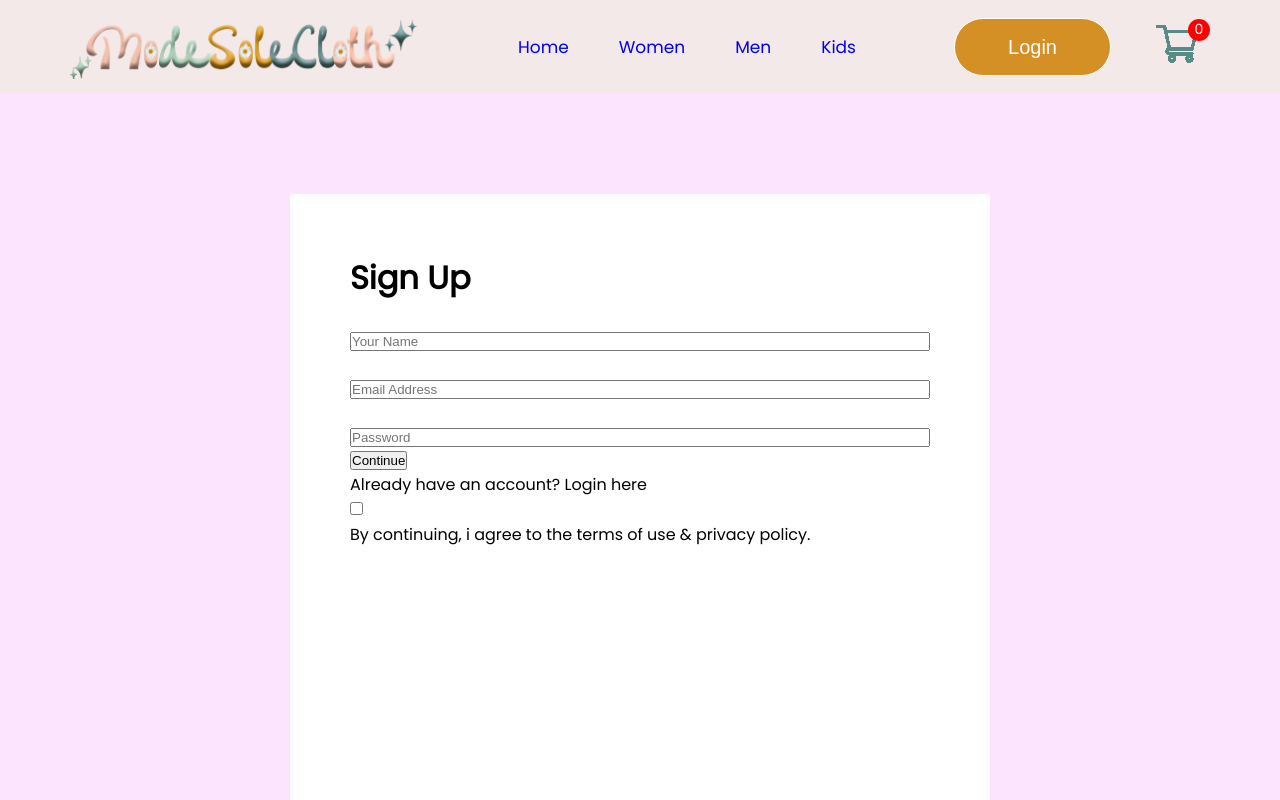
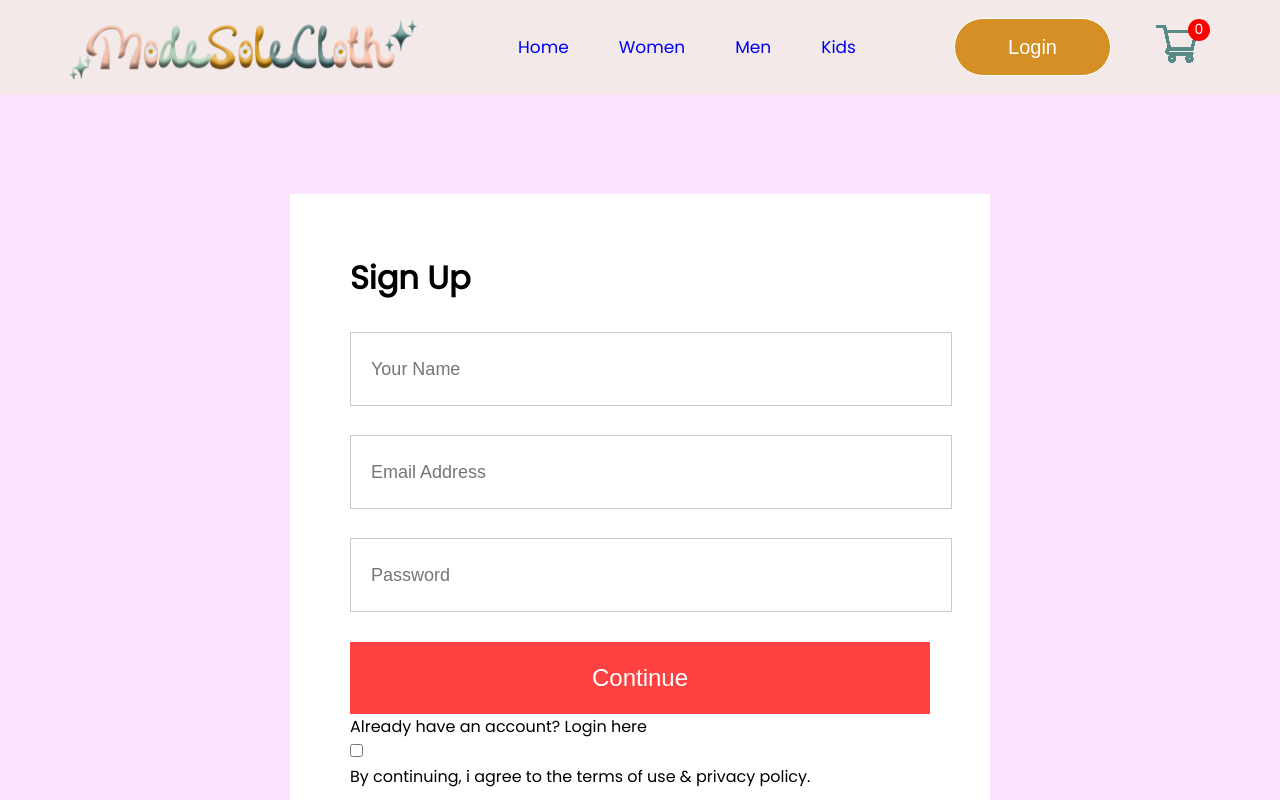
Before and after one commit to Cervera-jpg/ModeSoleCloth, a React (Create React App) app: page /login in a window 1280 px wide. Shown: the top 800 px of the page. Built offline with nearby package versions, Linux system fonts and the light colour scheme.

Commit message:
Update LoginPage.css

```diff
--- a/src/Pages/CSS/LoginPage.css
+++ b/src/Pages/CSS/LoginPage.css
@@ -20,3 +20,23 @@
   gap: 29px;
   margin-top: 30px;
 }
+.loginsignup-fields input {
+  height: 72px;
+  width: 100%;
+  padding-left: 20px;
+  border: 1px solid #c9c9c9;
+  outline: none;
+  color: #5c5c5c;
+  font-size: 18px;
+}
+.loginsignup-container button {
+  width: 580px;
+  height: 72px;
+  color: white;
+  background: #ff4141;
+  margin-top: 30px;
+  border: none;
+  font-size: 24px;
+  font-weight: 500;
+  cursor: pointer;
+}
```
